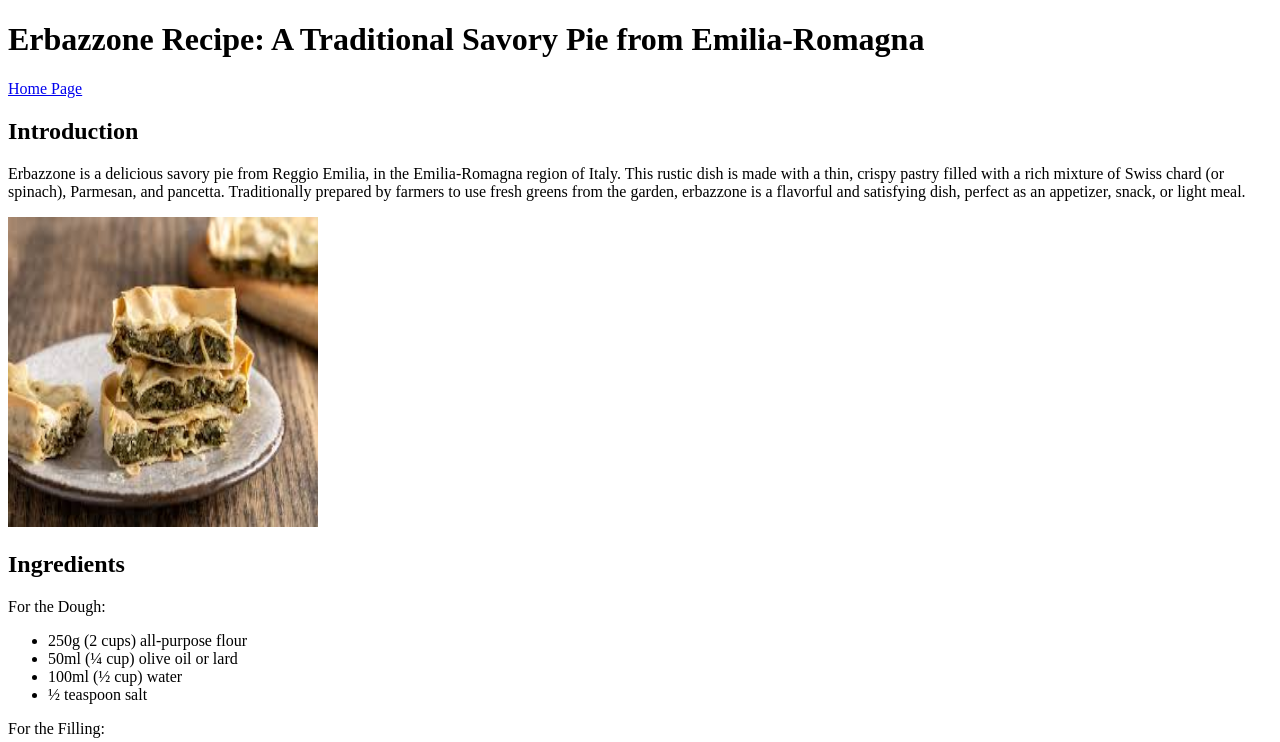
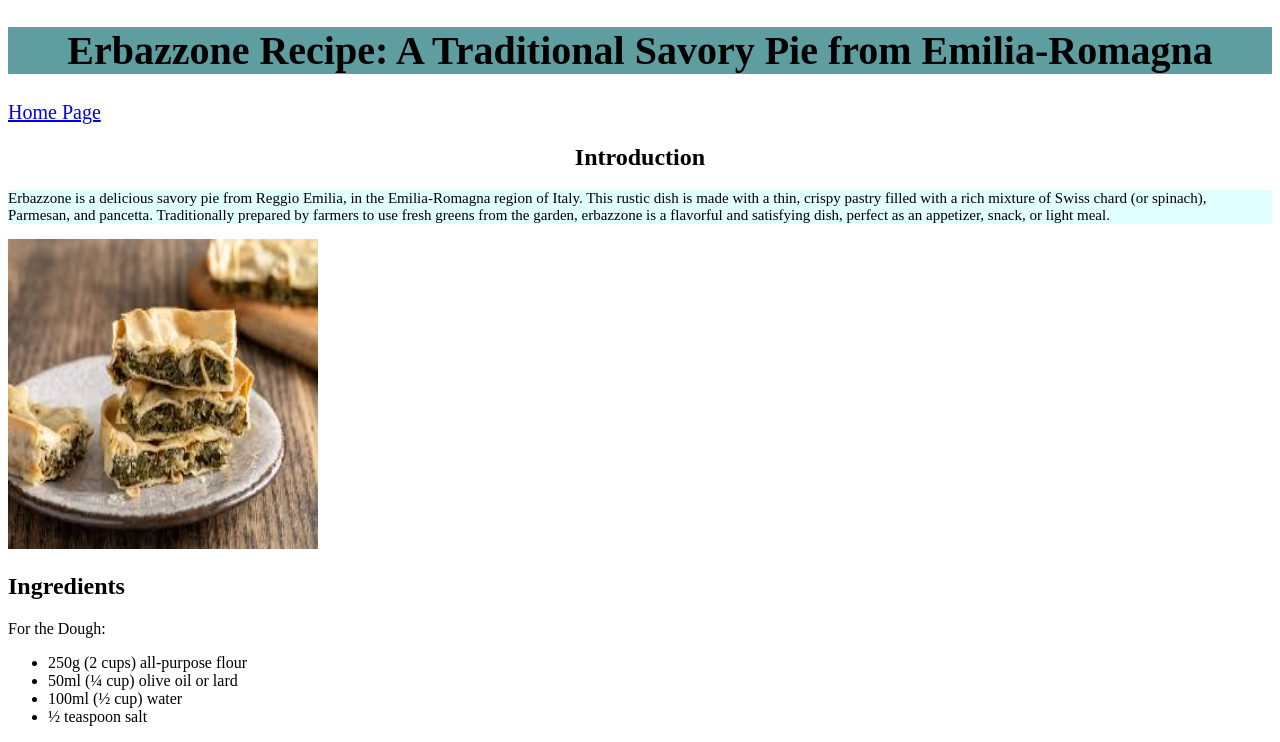
Before and after one commit to gioviben/odin-recipes, a plain HTML site: page recipes/erbazzone.html in a window 1280 px wide. Shown: the top 742 px of the page. Drawn offline with Linux system fonts and the light colour scheme.

Commit message:
Added css

```diff
--- a/recipes/erbazzone.html
+++ b/recipes/erbazzone.html
@@ -3,15 +3,16 @@
 <head>
     <meta charset="UTF-8">
     <meta name="viewport" content="width=device-width, initial-scale=1.0">
+    <link rel="stylesheet" href="../style.css">
     <title>Erbazzone Recipe</title>
 </head>
 <body>
-    <h1>Erbazzone Recipe: A Traditional Savory Pie from Emilia-Romagna</h1>
+    <h1 class="title">Erbazzone Recipe: A Traditional Savory Pie from Emilia-Romagna</h1>
 
-    <a href="../index.html">Home Page</a>
+    <a href="../index.html" id="home-page">Home Page</a>
 
-    <h2>Introduction</h2>
-    <p>Erbazzone is a delicious savory pie from Reggio Emilia, in the Emilia-Romagna region of Italy. This rustic dish is made with a thin, crispy pastry filled with a rich mixture of Swiss chard (or spinach), Parmesan, and pancetta. Traditionally prepared by farmers to use fresh greens from the garden, erbazzone is a flavorful and satisfying dish, perfect as an appetizer, snack, or light meal.</p>
+    <h2 id="introduction-title">Introduction</h2>
+    <p class="introduction">Erbazzone is a delicious savory pie from Reggio Emilia, in the Emilia-Romagna region of Italy. This rustic dish is made with a thin, crispy pastry filled with a rich mixture of Swiss chard (or spinach), Parmesan, and pancetta. Traditionally prepared by farmers to use fresh greens from the garden, erbazzone is a flavorful and satisfying dish, perfect as an appetizer, snack, or light meal.</p>
 
     <img src="../img/erbazzone.jpeg" alt="Erbazzone" height="310" width="310">
 
--- /dev/null
+++ b/style.css
@@ -0,0 +1,27 @@
+* {
+    font-family: 'Times New Roman', Times, serif;
+}
+
+.title {
+    font-size: 40px;
+    font-weight: bold;
+    background-color:cadetblue;
+    text-align: center;
+}
+
+#recipe {
+    font-size: 25px;
+}
+
+#home-page {
+    font-size: 20px;
+}
+
+#introduction-title {
+    text-align: center;
+}
+
+.introduction {
+    font-size: 15px;
+    background-color: lightcyan;
+}
```
Also changed, not shown: index.html (+3 -2 lines), recipes/lasagna.html (+5 -4 lines), recipes/piadina_romagnola.html (+5 -4 lines).
